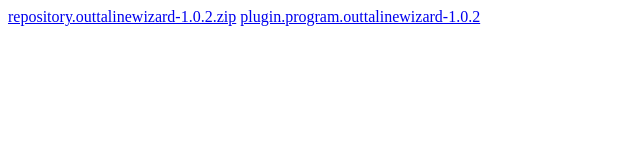
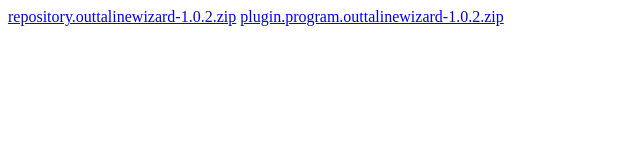
Before and after one commit to outtaline/outtaline.github.io, a plain HTML site: page index.html in a window 1280 px wide. Shown: the full height of the page, 0-640 px from the left. Drawn offline with Linux system fonts and the light colour scheme.

Commit message:
Update index.html

```diff
--- a/index.html
+++ b/index.html
@@ -1,3 +1,3 @@
 <!DOCTYPE html>
 <a href="repository.outtalinewizard-1.0.2.zip">repository.outtalinewizard-1.0.2.zip</a>
-<a href="plugin.program.outtalinewizard-1.0.2">plugin.program.outtalinewizard-1.0.2</a>
+<a href="plugin.program.outtalinewizard-1.0.2.zip">plugin.program.outtalinewizard-1.0.2.zip</a>
```
